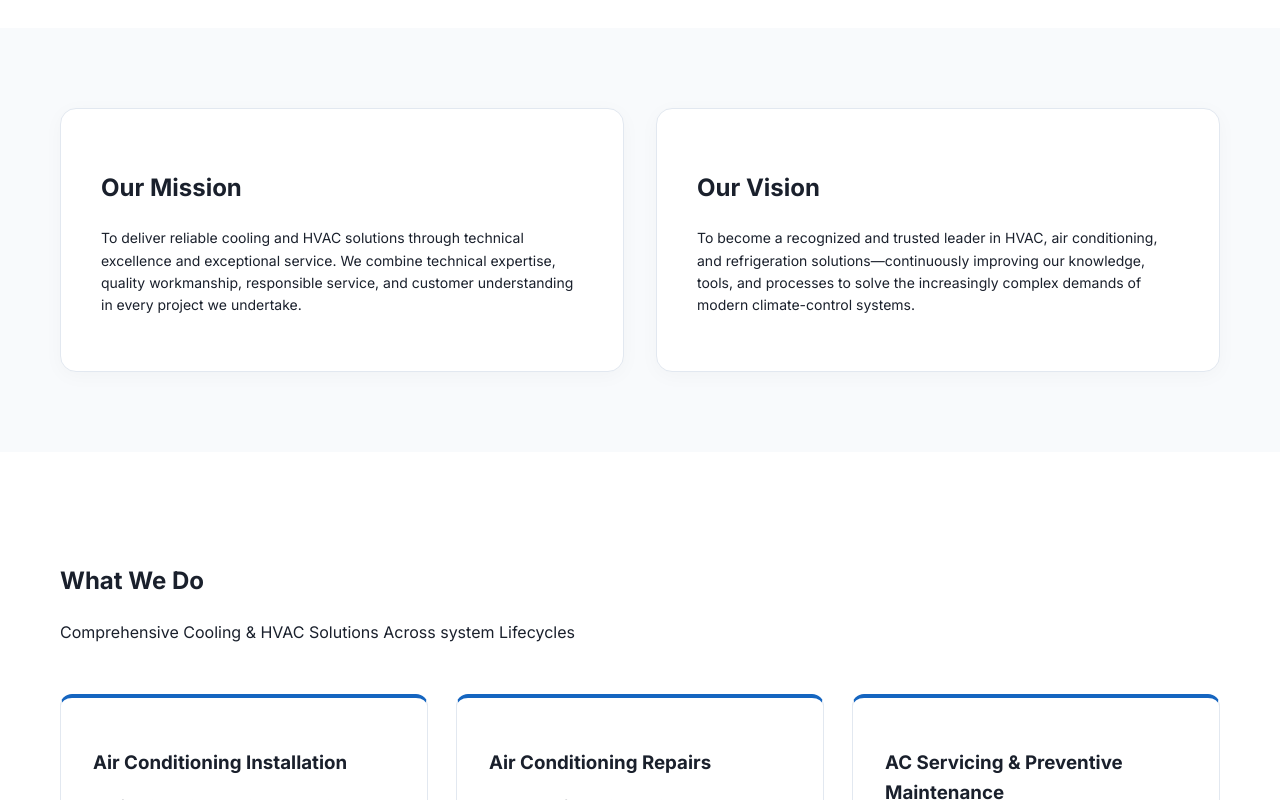
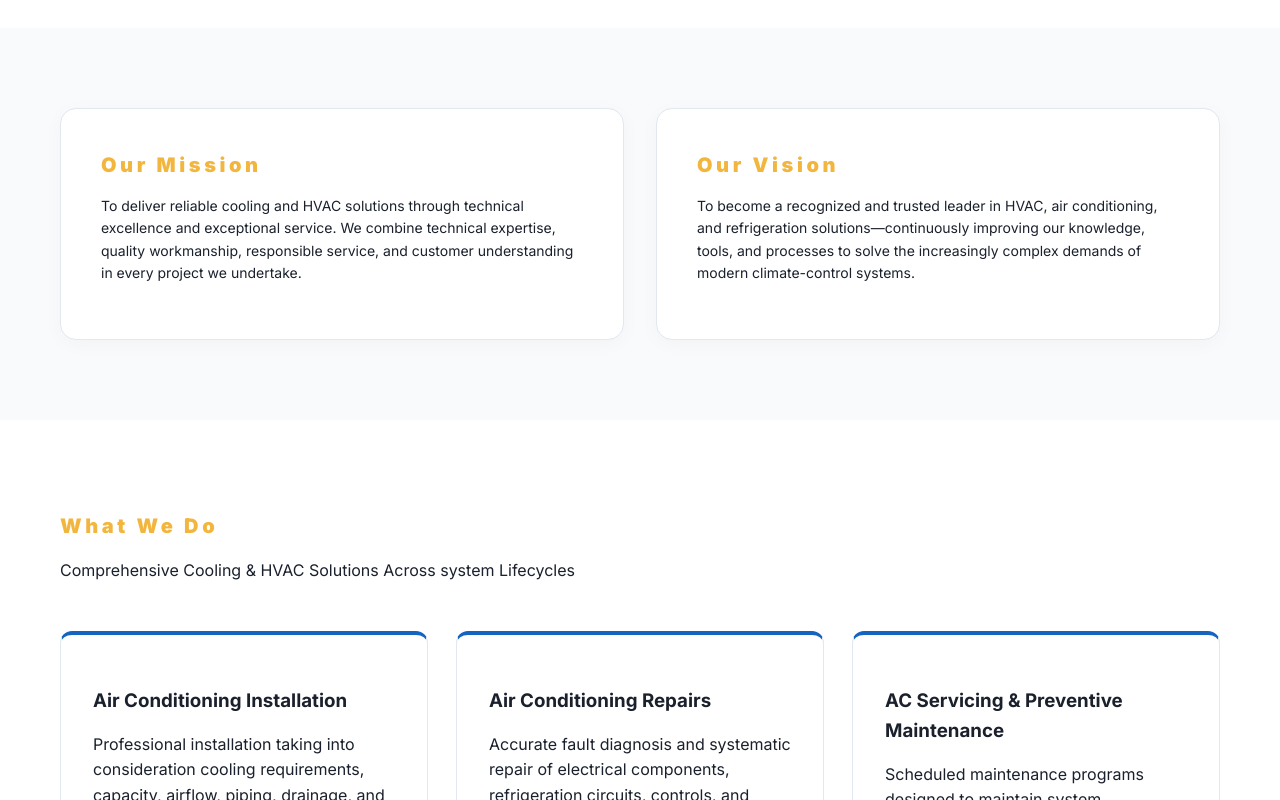
Before and after one commit to kenturah/Temivic-SunTechnology, a website: page public/about.html in a window 1280 px wide. Shown: the part 1381-2181 px from the top of the page. Drawn offline with nearby package versions, Linux system fonts and the light colour scheme.

Commit message:
New files added

```diff
--- a/public/about.html
+++ b/public/about.html
@@ -67,7 +67,7 @@
     <section class="about-story">
       <div class="container grid-2-col">
         <div class="story-text">
-          <h2>Our Story</h2>
+          <div class="eyebroo">Our Story</div>
           <p class="subtitle">Built From Technical Expertise. Driven by a Commitment to Better Service.</p>
           <p>Established in 2013, incoporated in Dec 13 2014, Temivic Suntechnology was created with a clear purpose: to provide professional and dependable solutions for air-conditioning, refrigeration, and climate-control challenges.</p>
           <p>Over the years, we have evolved alongside industry technologies. From residential split-unit air conditioners to complex commercial installations and industrial HVAC systems, we understand that effective repair and maintenance require deep technical knowledge, proper diagnosis, and an understanding of the entire system.</p>
@@ -96,11 +96,11 @@
     <section class="mission-vision">
       <div class="container grid-2-col">
         <div class="card">
-          <h2>Our Mission</h2>
+          <div class="eyebroo">Our Mission</div>
           <p>To deliver reliable cooling and HVAC solutions through technical excellence and exceptional service. We combine technical expertise, quality workmanship, responsible service, and customer understanding in every project we undertake.</p>
         </div>
         <div class="card">
-          <h2>Our Vision</h2>
+          <div class="eyebroo">Our Vision</div>
           <p>To become a recognized and trusted leader in HVAC, air conditioning, and refrigeration solutions—continuously improving our knowledge, tools, and processes to solve the increasingly complex demands of modern climate-control systems.</p>
         </div>
       </div>
@@ -110,7 +110,7 @@
     <section class="services-overview">
       <div class="container">
         <div class="section-header text-center">
-          <h2>What We Do</h2>
+          <div class="eyebroo">What We Do</div>
           <p>Comprehensive Cooling & HVAC Solutions Across system Lifecycles</p>
         </div>
         <div class="services-grid">
```
Also changed, not shown: public/Images/IMG-20260905-WA0001.jpg (added), public/Images/IMG-20260905-WA0002.jpg (added), public/Images/IMG-20260905-WA0003.jpg (added), public/Images/IMG-20260905-WA0004.jpg (added), public/Images/IMG-20260905-WA0005.jpg (added), public/Images/IMG-20260905-WA0006.jpg (added), public/Images/IMG-20260905-WA0007.jpg (added), public/Images/IMG-20260905-WA0008.jpg (added), public/Images/IMG-20260905-WA0009.jpg (added), public/Images/IMG-20260905-WA0010.jpg (added), public/Images/IMG-20260905-WA0011.jpg (added), public/Images/IMG-20260905-WA0012.jpg (added), public/Images/IMG-20260905-WA0013.jpg (added), public/Images/IMG-20260905-WA0014.jpg (added), 2 more files.
